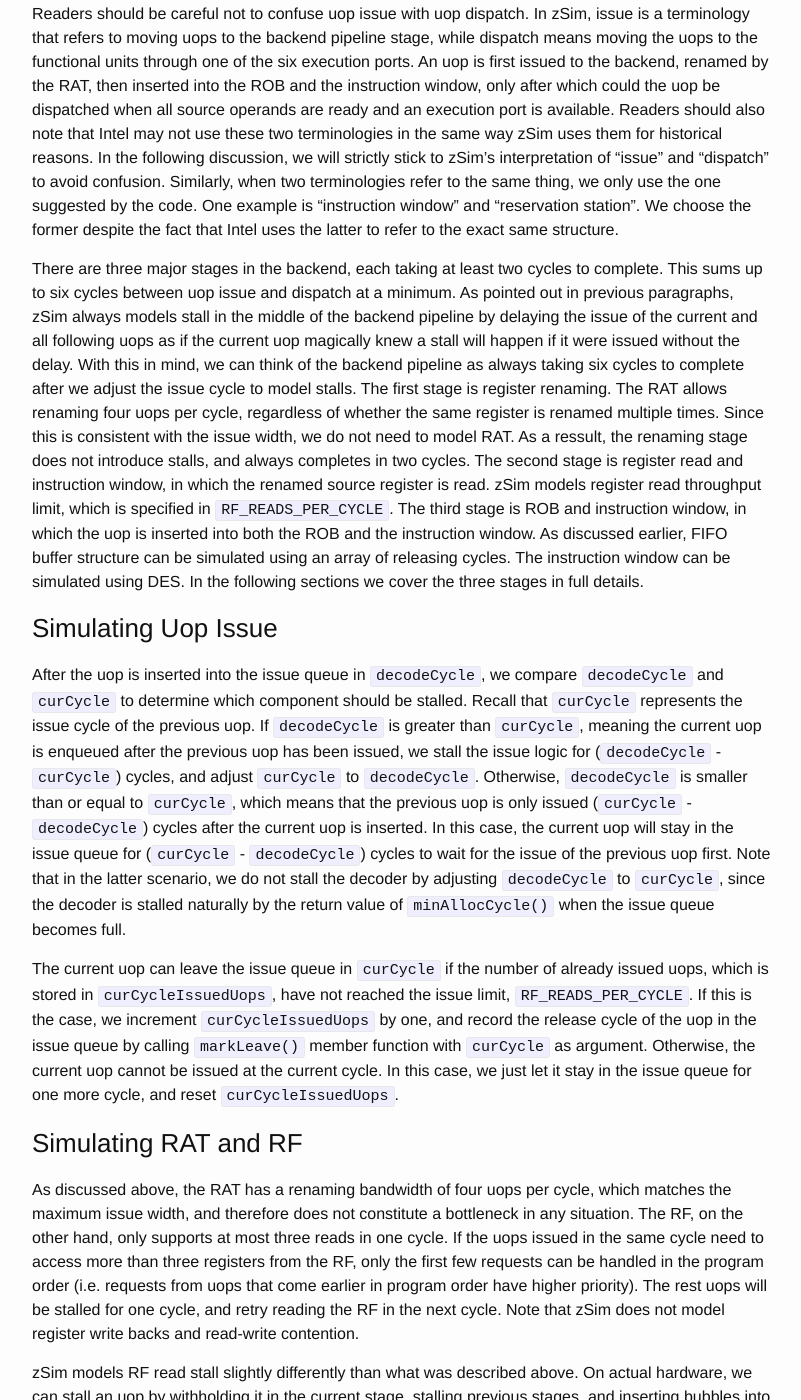
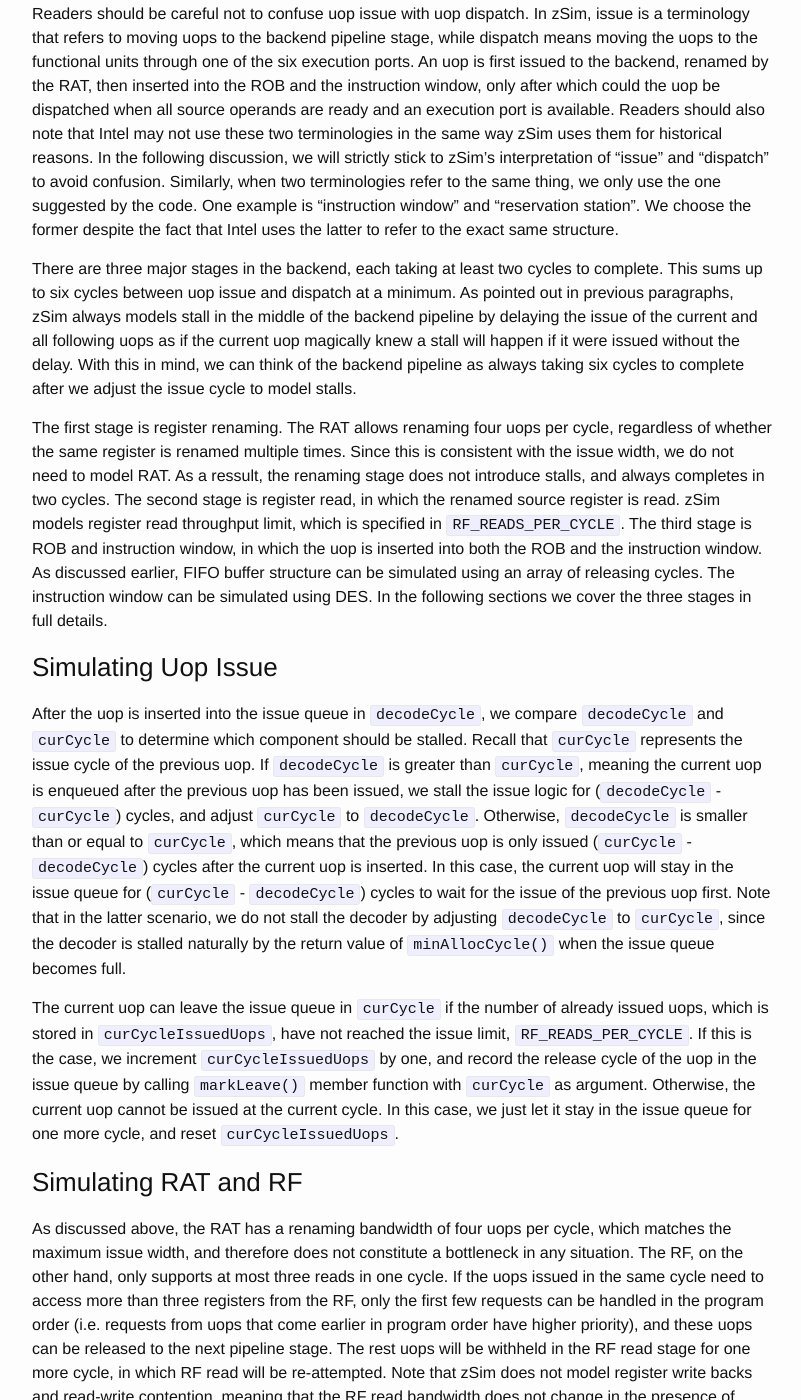
Before and after one commit to wangziqi2013/wangziqi2013.github.io, a Jekyll site: the page built from _posts/2019-12-31-zsim-microarch.markdown, in a window 1280 px wide and 1400 px high, scrolled down 14841 px. Shown: the whole window, without its empty margins (238-1039 px from the left). Built offline with Jekyll 4.4.1, drawn with Linux system fonts in a browser that asks for light colours; some of the changed text lies outside the part shown.

Commit message:
Adding RF

```diff
--- a/_posts/2019-12-31-zsim-microarch.markdown
+++ b/_posts/2019-12-31-zsim-microarch.markdown
@@ -543,14 +543,15 @@ There are three major stages in the backend, each taking at least two cycles to
 uop issue and dispatch at a minimum. As pointed out in previous paragraphs, zSim always models stall in the middle of the
 backend pipeline by delaying the issue of the current and all following uops as if the current uop magically knew a stall
 will happen if it were issued without the delay. With this in mind, we can think of the backend pipeline as always taking
-six cycles to complete after we adjust the issue cycle to model stalls. The first stage is register renaming. The RAT
-allows renaming four uops per cycle, regardless of whether the same register is renamed multiple times. Since this is
-consistent with the issue width, we do not need to model RAT. As a ressult, the renaming stage does not introduce stalls,
-and always completes in two cycles. The second stage is register read and instruction window, in which the renamed source
-register is read. zSim models register read throughput limit, which is specified in `RF_READS_PER_CYCLE`. The third stage
-is ROB and instruction window, in which the uop is inserted into both the ROB and the instruction window. As discussed
-earlier, FIFO buffer structure can be simulated using an array of releasing cycles. The instruction window can be simulated
-using DES. In the following sections we cover the three stages in full details.
+six cycles to complete after we adjust the issue cycle to model stalls.
+
+The first stage is register renaming. The RAT allows renaming four uops per cycle, regardless of whether the same register
+is renamed multiple times. Since this is consistent with the issue width, we do not need to model RAT. As a ressult, the
+renaming stage does not introduce stalls, and always completes in two cycles. The second stage is register read, in which
+the renamed source register is read. zSim models register read throughput limit, which is specified in `RF_READS_PER_CYCLE`.
+The third stage is ROB and instruction window, in which the uop is inserted into both the ROB and the instruction window.
+As discussed earlier, FIFO buffer structure can be simulated using an array of releasing cycles. The instruction window
+can be simulated using DES. In the following sections we cover the three stages in full details.
 
 ### Simulating Uop Issue
 
@@ -576,8 +577,9 @@ As discussed above, the RAT has a renaming bandwidth of four uops per cycle, whi
 therefore does not constitute a bottleneck in any situation. The RF, on the other hand, only supports at most three reads
 in one cycle. If the uops issued in the same cycle need to access more than three registers from the RF, only the first
 few requests can be handled in the program order (i.e. requests from uops that come earlier in program order have higher
-priority). The rest uops will be stalled for one cycle, and retry reading the RF in the next cycle. Note that zSim does
-not model register write backs and read-write contention.
+priority), and these uops can be released to the next pipeline stage. The rest uops will be withheld in the RF read stage
+for one more cycle, in which RF read will be re-attempted. Note that zSim does not model register write backs and read-write
+contention, meaning that the RF read bandwidth does not change in the presence of concurrent write backs.
 
 zSim models RF read stall slightly differently than what was described above. On actual hardware, we can stall an uop
 by withholding it in the current stage, stalling previous stages, and inserting bubbles into the next stage. zSim does
```
